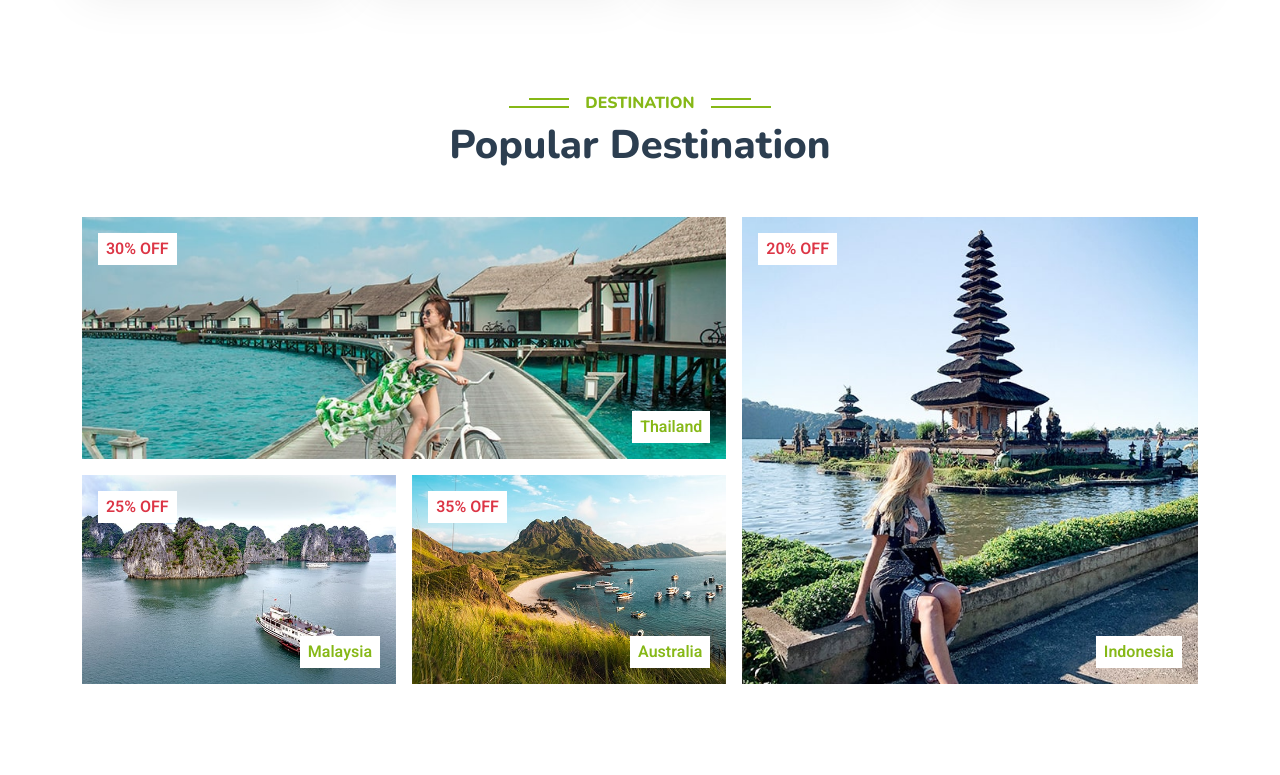
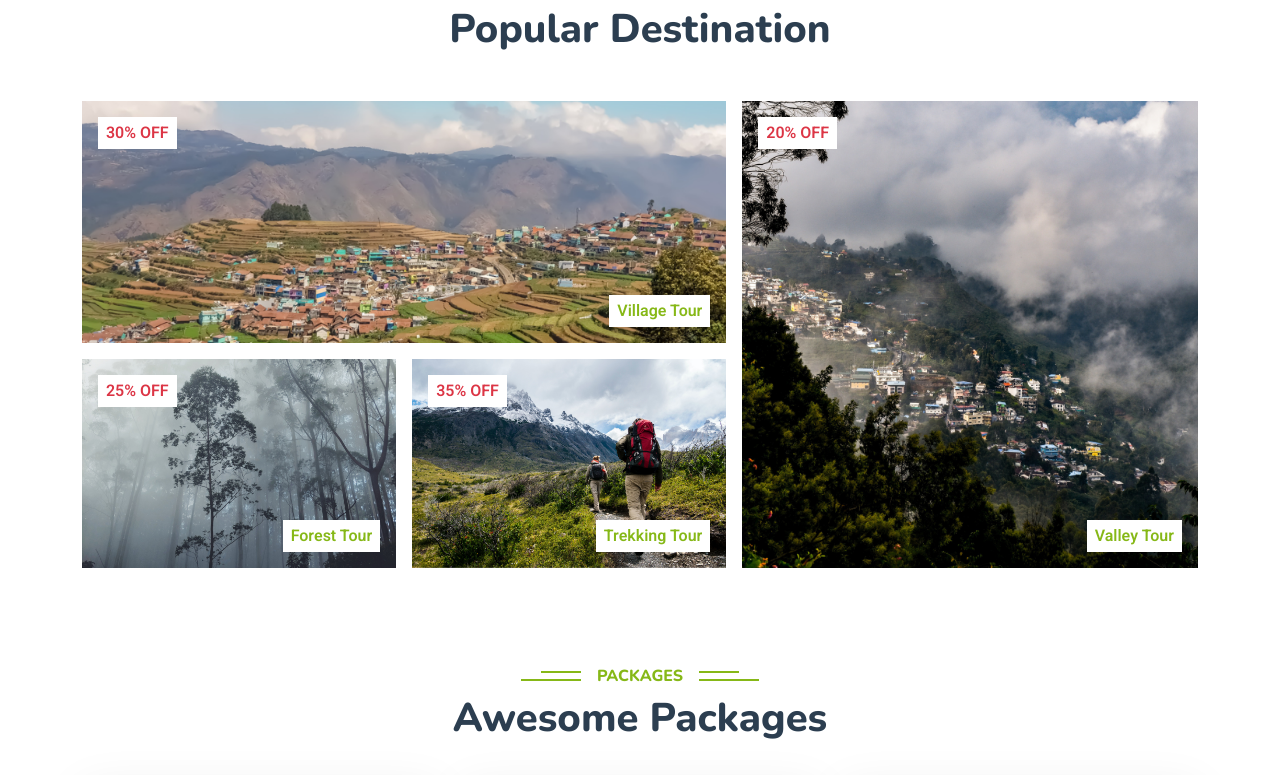
Before and after one commit to vengatp14/Riya_Holidays_Kodai, a plain HTML site: page index.html in a window 1280 px wide. Shown: the part 2022-2797 px from the top of the page. Drawn offline with nearby package versions, Linux system fonts and the light colour scheme.

Commit message:
modification

```diff
--- a/css/style.css
+++ b/css/style.css
@@ -172,7 +172,7 @@
 
 /*** Hero Header ***/
 .hero-header {
-    background: linear-gradient(rgba(20, 20, 31, .7), rgba(20, 20, 31, .7)), url("../img/bg-hero.jpg");
+    background: linear-gradient(rgba(20, 20, 31, .7), rgba(20, 20, 31, .7)), url("../img/abhishek-prasad-jxPFAa8_9o0-unsplash\ \(2\).jpg");
     background-position: center center;
     background-repeat: no-repeat;
     background-size: cover;
--- a/index.html
+++ b/index.html
@@ -93,11 +93,6 @@
                 <div class="row justify-content-center py-5">
                     <div class="col-lg-10 pt-lg-5 mt-lg-5 text-center">
                         <h1 class="display-3 text-white mb-3 animated slideInDown">Enjoy Your Vacation At Kodaikanal</h1>
-                        <p class="fs-4 text-white mb-4 animated slideInDown">Tempor erat elitr rebum at clita diam amet diam et eos erat ipsum lorem sit</p>
-                        <div class="position-relative w-75 mx-auto animated slideInDown">
-                            <input class="form-control border-0 rounded-pill w-100 py-3 ps-4 pe-5" type="text" placeholder="Eg: Thailand">
-                            <button type="button" class="btn btn-primary rounded-pill py-2 px-4 position-absolute top-0 end-0 me-2" style="margin-top: 7px;">Search</button>
-                        </div>
                     </div>
                 </div>
             </div>
@@ -112,7 +107,7 @@
             <div class="row g-5">
                 <div class="col-lg-6 wow fadeInUp" data-wow-delay="0.1s" style="min-height: 400px;">
                     <div class="position-relative h-100">
-                        <img class="img-fluid position-absolute w-100 h-100" src="img/about.jpg" alt="" style="object-fit: cover;">
+                        <img class="img-fluid position-absolute w-100 h-100" src="img/kodai/abhinav-M093haRayqA-unsplash.jpg" alt="" style="object-fit: cover;">
                     </div>
                 </div>
                 <div class="col-lg-6 wow fadeInUp" data-wow-delay="0.3s">
@@ -246,32 +241,32 @@
                     <div class="row g-3">
                         <div class="col-lg-12 col-md-12 wow zoomIn" data-wow-delay="0.1s">
                             <a class="position-relative d-block overflow-hidden" href="">
-                                <img class="img-fluid" src="img/destination-1.jpg" alt="">
+                                <img class="img-fluid" src="img/kodai/destination-1.png" alt="">
                                 <div class="bg-white text-danger fw-bold position-absolute top-0 start-0 m-3 py-1 px-2">30% OFF</div>
-                                <div class="bg-white text-primary fw-bold position-absolute bottom-0 end-0 m-3 py-1 px-2">Thailand</div>
+                                <div class="bg-white text-primary fw-bold position-absolute bottom-0 end-0 m-3 py-1 px-2">Village Tour</div>
                             </a>
                         </div>
                         <div class="col-lg-6 col-md-12 wow zoomIn" data-wow-delay="0.3s">
                             <a class="position-relative d-block overflow-hidden" href="">
-                                <img class="img-fluid" src="img/destination-2.jpg" alt="">
+                                <img class="img-fluid" src="img/kodai/destination-2.png" alt="">
                                 <div class="bg-white text-danger fw-bold position-absolute top-0 start-0 m-3 py-1 px-2">25% OFF</div>
-                                <div class="bg-white text-primary fw-bold position-absolute bottom-0 end-0 m-3 py-1 px-2">Malaysia</div>
+                                <div class="bg-white text-primary fw-bold position-absolute bottom-0 end-0 m-3 py-1 px-2">Forest Tour</div>
                             </a>
                         </div>
                         <div class="col-lg-6 col-md-12 wow zoomIn" data-wow-delay="0.5s">
                             <a class="position-relative d-block overflow-hidden" href="">
-                                <img class="img-fluid" src="img/destination-3.jpg" alt="">
+                                <img class="img-fluid" src="img/kodai/destination-3.png" alt="">
                                 <div class="bg-white text-danger fw-bold position-absolute top-0 start-0 m-3 py-1 px-2">35% OFF</div>
-                                <div class="bg-white text-primary fw-bold position-absolute bottom-0 end-0 m-3 py-1 px-2">Australia</div>
+                                <div class="bg-white text-primary fw-bold position-absolute bottom-0 end-0 m-3 py-1 px-2">Trekking  Tour</div>
                             </a>
                         </div>
                     </div>
                 </div>
                 <div class="col-lg-5 col-md-6 wow zoomIn" data-wow-delay="0.7s" style="min-height: 350px;">
                     <a class="position-relative d-block h-100 overflow-hidden" href="">
-                        <img class="img-fluid position-absolute w-100 h-100" src="img/destination-4.jpg" alt="" style="object-fit: cover;">
+                        <img class="img-fluid position-absolute w-100 h-100" src="img/kodai/destination-4.png" alt="" style="object-fit: cover;">
                         <div class="bg-white text-danger fw-bold position-absolute top-0 start-0 m-3 py-1 px-2">20% OFF</div>
-                        <div class="bg-white text-primary fw-bold position-absolute bottom-0 end-0 m-3 py-1 px-2">Indonesia</div>
+                        <div class="bg-white text-primary fw-bold position-absolute bottom-0 end-0 m-3 py-1 px-2">Valley Tour</div>
                     </a>
                 </div>
             </div>
```
Also changed, not shown: img/kodai/destination-1.png (added), img/kodai/destination-2.png (added), img/kodai/destination-3.png (added), img/kodai/destination-4.png (added), img/kodai/palani-selvam-w_Vwg2QPEAM-unsplash.jpg (added), 5 other files.
